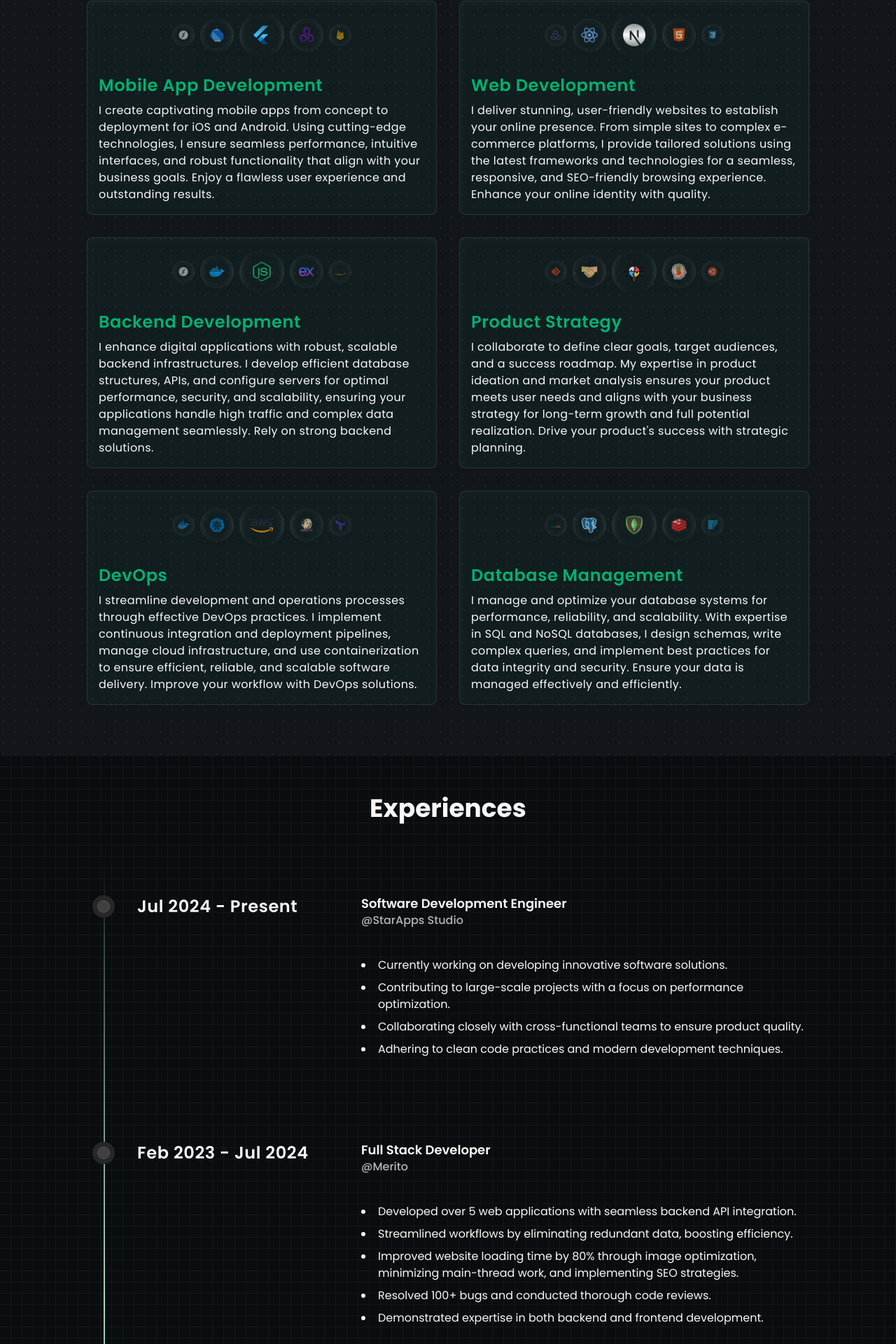
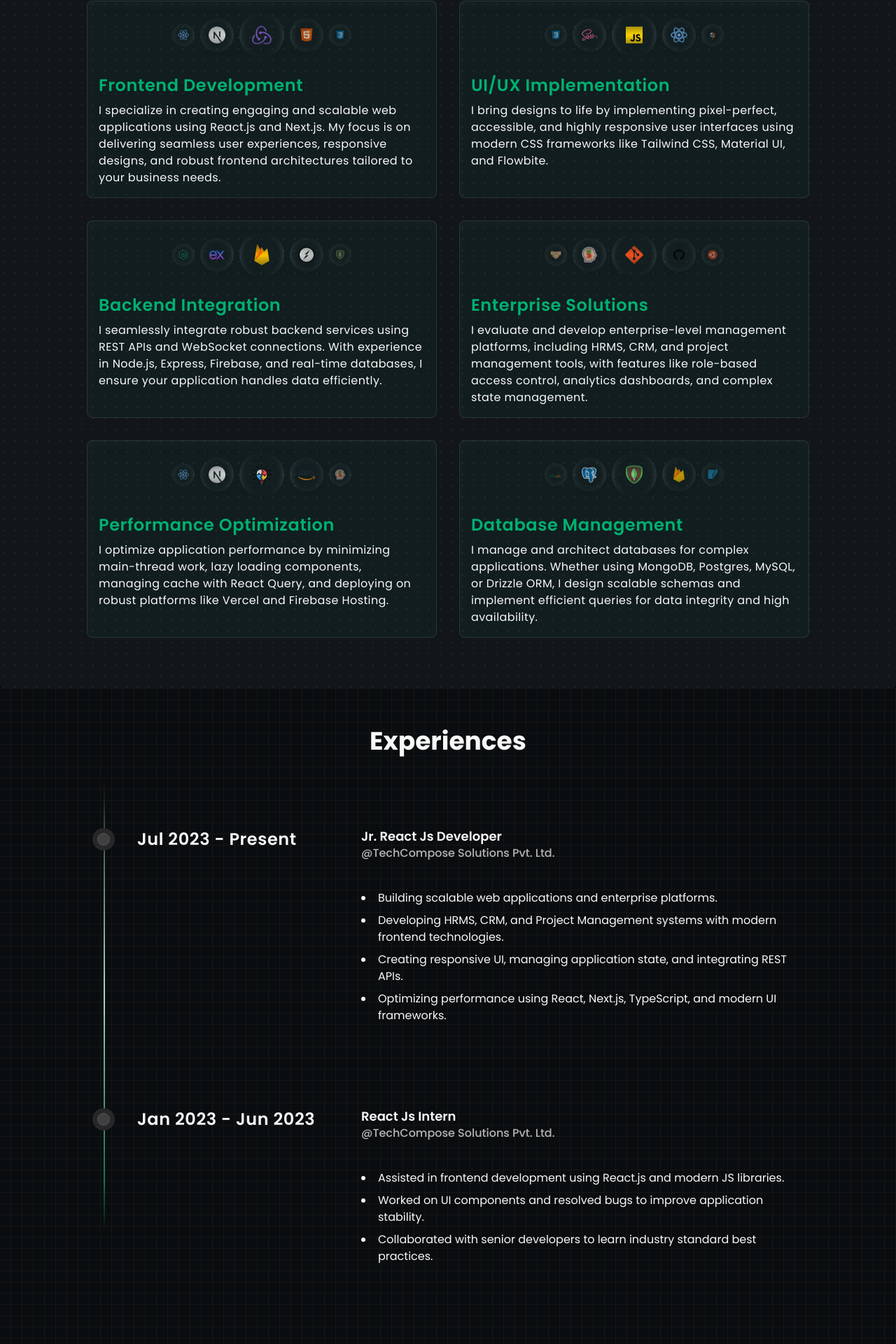
Before and after one commit to DhavalTank01/portfolio-nextjs, a Next.js app: page / in a window 1280 px wide. Shown: the part 959-2879 px from the top of the page at 70% size. Built offline with nearby package versions, Linux system fonts and the light colour scheme; what tailwindcss-debug-screens would draw is missing.

Commit message:
Update Resume data

```diff
--- a/src/constants/strings.ts
+++ b/src/constants/strings.ts
@@ -1,11 +1,11 @@
 class Strings {
   static github = "GitHub";
-  static githubLink = "https://www.github.com/dhavaltank";
-  static githubUsername = "dhavaltank02";
+  static githubLink = "https://github.com/DhavalTank01";
+  static githubUsername = "DhavalTank01";
 
   static linkedIn = "LinkedIn";
   static linkedInLink = "https://www.linkedin.com/in/dhaval-tank-0950ba177/";
-  static linkedInUsername = "dhavaltank";
+  static linkedInUsername = "dhaval-tank-0950ba177";
 
   static instagram = "Instagram";
   static instagramLink = "https://www.instagram.com/dhaval.tank.01";
--- a/src/data/experiences.ts
+++ b/src/data/experiences.ts
@@ -2,59 +2,29 @@ import { IExperienceItem } from "@/types";
 
 const experiences: IExperienceItem[] = [
   {
-    designation: "Software Development Engineer",
-    company: "StarApps Studio",
-    startDate: "Jul 2024",
+    designation: "Jr. React Js Developer",
+    company: "TechCompose Solutions Pvt. Ltd.",
+    startDate: "Jul 2023",
     isCurrentJob: true,
-    location: "Pune, India",
+    location: "Ahmadabad, India",
     description: [
-      "Currently working on developing innovative software solutions.",
-      "Contributing to large-scale projects with a focus on performance optimization.",
-      "Collaborating closely with cross-functional teams to ensure product quality.",
-      "Adhering to clean code practices and modern development techniques.",
+      "Building scalable web applications and enterprise platforms.",
+      "Developing HRMS, CRM, and Project Management systems with modern frontend technologies.",
+      "Creating responsive UI, managing application state, and integrating REST APIs.",
+      "Optimizing performance using React, Next.js, TypeScript, and modern UI frameworks.",
     ],
   },
   {
-    designation: "Full Stack Developer",
-    company: "Merito",
-    startDate: "Feb 2023",
-    endDate: "Jul 2024",
+    designation: "React Js Intern",
+    company: "TechCompose Solutions Pvt. Ltd.",
+    startDate: "Jan 2023",
+    endDate: "Jun 2023",
     isCurrentJob: false,
-    location: "Pune, India",
+    location: "Ahmadabad, India",
     description: [
-      "Developed over 5 web applications with seamless backend API integration.",
-      "Streamlined workflows by eliminating redundant data, boosting efficiency.",
-      "Improved website loading time by 80% through image optimization, minimizing main-thread work, and implementing SEO strategies.",
-      "Resolved 100+ bugs and conducted thorough code reviews.",
-      "Demonstrated expertise in both backend and frontend development.",
-    ],
-  },
-  {
-    designation: "Full Stack Development Intern",
-    company: "TECHOX LLP",
-    startDate: "May 2021",
-    endDate: "Jul 2022",
-    isCurrentJob: false,
-    location: "Remote",
-    description: [
-      "Revamped and enhanced 3+ mobile apps using Flutter.",
-      "Deployed RESTful APIs for seamless app-server integration.",
-      "Integrated Google AdMob to effectively monetize applications.",
-      "Contributed to boosting app functionality and revenue generation.",
-    ],
-  },
-  {
-    designation: "Web Development Intern",
-    company: "Career Corner Education Pvt Ltd",
-    startDate: "Jul 2021",
-    endDate: "Nov 2021",
-    isCurrentJob: false,
-    location: "Remote",
-    description: [
-      "Spearheaded website development and enhancements for company portals.",
-      "Prioritized clean, reusable code with modern tech stacks.",
-      "Efficiently managed multiple tasks with minimal supervision.",
-      "Collaborated with senior team members to meet and exceed project goals.",
+      "Assisted in frontend development using React.js and modern JS libraries.",
+      "Worked on UI components and resolved bugs to improve application stability.",
+      "Collaborated with senior developers to learn industry standard best practices.",
     ],
   },
 ];
--- a/src/data/projects.ts
+++ b/src/data/projects.ts
@@ -2,119 +2,74 @@ import { IProjectItem, ProjectType, RepoType } from "@/types";
 
 const projects: IProjectItem[] = [
   {
-    id: "social-media-app-flutter",
-    title: "Social Media App",
+    id: "inventory-payment-management",
+    title: "Inventory & Payment Management System",
     description:
-      "A social media mobile application developed using Flutter, GetX, Firebase Notifications and Hive.",
-    icon: "/skills/flutter.svg",
-    repoType: RepoType.Public,
+      "Enterprise web application for managing inventory, transactions, and financial operations with import/export capabilities. Features multi-company architecture with role-based access control and real-time notifications.",
+    icon: "/skills/react.svg",
+    repoType: RepoType.Private,
     projectType: ProjectType.Personal,
-    githubUrl: "https://github.com/nixrajput/social-media-app-flutter",
-    url: "https://github.com/nixrajput/social-media-app-flutter/releases",
-    tags: ["Flutter", "Dart", "GetX", "Hive"],
+    tags: ["React 18", "TypeScript", "Redux Toolkit", "Socket.io", "Vite", "Tailwind CSS"],
   },
   {
-    id: "e-commerce-app-mern",
-    title: "E-commerce App",
+    id: "nextlogin",
+    title: "NextLogin",
     description:
-      "An e-commerce web application developed using React.js, Material UI, Redux, and Stripe.",
+      "Enterprise management platform with HRMS, CRM, and project management. Features include leave management, project tracking, real-time notifications, admin dashboard, analytics and reporting.",
     icon: "/skills/react.svg",
-    repoType: RepoType.Public,
+    repoType: RepoType.Private,
     projectType: ProjectType.Personal,
-    githubUrl: "https://github.com/nixrajput/ecommerce-web-reactjs",
-    url: "https://nixlab-shop.vercel.app",
-    tags: ["React.js", "Redux", "Material UI", "Stripe"],
+    tags: ["React", "Redux Toolkit", "Material-UI", "Socket.io", "Firebase Hosting"],
   },
   {
-    id: "video-calling-app-flutter",
-    title: "Video Calling App",
+    id: "rentably",
+    title: "Rentably",
     description:
-      "A video calling mobile application developed using Flutter and Agora SDK that allows users to call each other face to face.",
-    icon: "/skills/flutter.svg",
-    repoType: RepoType.Public,
+      "Peer-to-peer rental marketplace where users list items for rent and borrow from others. Built with Next.js, featuring a split payment system via Stripe, automated payouts, and real-time availability checks.",
+    icon: "/skills/nextjs.png",
+    repoType: RepoType.Private,
     projectType: ProjectType.Personal,
-    githubUrl: "https://github.com/nixrajput/video-calling-app-flutter",
-    url: "https://github.com/nixrajput/video-calling-app-flutter/releases",
-    tags: ["Flutter", "Dart", "GetX", "Agora SDK"],
+    tags: ["Next.js 13", "TypeScript", "Tailwind CSS", "Redux Toolkit", "React Query", "Stripe"],
   },
   {
-    id: "social-media-api-nodejs",
-    title: "Social Media API",
+    id: "percentologist",
+    title: "Percentologist",
     description:
-      "A RESTful API developed using Node.js, Express.js, and MongoDB to integrate backend and frontend with ease.",
-    icon: "/skills/nestjs.svg",
-    repoType: RepoType.Public,
+      "Comprehensive financial analytics and reporting platform for healthcare practices with QuickBooks integration, featuring role-based dashboards for admins and clients with benchmark reports.",
+    icon: "/skills/react.svg",
+    repoType: RepoType.Private,
     projectType: ProjectType.Personal,
-    githubUrl: "https://github.com/nixrajput/social-media-api-nodejs",
-    tags: ["Node.js", "Express.js", "MongoDB", "WebSocket"],
+    tags: ["React 17", "Styled Components", "React Query", "Redux", "Bootstrap"],
   },
   {
-    id: "grocery-list-maker-app-flutter",
-    title: "Grocery List Maker App",
+    id: "klink",
+    title: "Klink",
     description:
-      "A grocery list maker mobile application developed using Flutter, BloC, Hive DB, and PDF.",
-    icon: "/skills/flutter.svg",
-    repoType: RepoType.Public,
+      "Klink is a sleek application featuring a user-friendly interface, powered by a Firebase backend. It streamlines customer and employee data tracking, with a focus on managing leads.",
+    icon: "/skills/firebase.svg",
+    repoType: RepoType.Private,
     projectType: ProjectType.Personal,
-    githubUrl: "https://github.com/nixrajput/grocery-list-maker-flutter",
-    url: "https://github.com/nixrajput/grocery-list-maker-flutter/releases/latest",
-    tags: ["Flutter", "Dart", "BLoC", "PDF", "Hive"],
+    tags: ["React.js", "SCSS", "Firebase"],
   },
   {
-    id: "e-commerce-api-nodejs",
-    title: "E-commerce API",
+    id: "biz-transact",
+    title: "Biz Transact Support Frontend",
     description:
-      "A RESTful API developed using Node.js, Express.js, MongoDB, and Stripe to integrate e-commerce backend.",
-    icon: "/skills/nodejs.svg",
-    repoType: RepoType.Public,
+      "A React-based admin dashboard for managing business transactions, including user management, sales records, Inventory, support tickets, and B2B operations.",
+    icon: "/skills/react.svg",
+    repoType: RepoType.Private,
     projectType: ProjectType.Personal,
-    githubUrl: "https://github.com/nixrajput/ecommerce-api-nodejs",
-    tags: ["Node.js", "Express.js", "MongoDB", "Stripe"],
+    tags: ["React 18", "TypeScript", "Vite", "Tailwind CSS", "Firebase"],
   },
   {
-    id: "flutter-carousel-widget-package",
-    title: "Flutter Carousel Widget Package",
+    id: "e-commerce",
+    title: "E-commerce Website",
     description:
-      "A customizable carousel widget for Flutter, offering features such as infinite scrolling, auto-scrolling, custom child widgets, pre-built indicators, expandable child widgets, auto-sized child support, and enlarged center page.",
-    icon: "/skills/flutter.svg",
-    repoType: RepoType.Public,
+      "This website has a home, category, product details, cart, Wishlist, log in, signup, etc.",
+    icon: "/skills/nodejs.svg",
+    repoType: RepoType.Private,
     projectType: ProjectType.Personal,
-    githubUrl: "https://github.com/nixrajput/flutter-carousel-widget-package",
-    tags: ["Flutter", "Dart", "Carousel"],
-  },
-  {
-    id: "get-time-ago-package",
-    title: "GetTimeAgo Package",
-    description:
-      "A Dart package that converts and formats DateTime objects into human-readable 'time ago' strings, such as '20 seconds ago', 'a minute ago', or '7 hours ago'.",
-    icon: "/skills/dart.svg",
-    repoType: RepoType.Public,
-    projectType: ProjectType.Personal,
-    githubUrl: "https://github.com/nixrajput/gettimeago",
-    tags: ["Dart", "DateTime", "Formatting"],
-  },
-  {
-    id: "portfolio-website",
-    title: "Portfolio Website",
-    description:
-      "This repository contains the source code for a portfolio website built using Next.js and Sass.",
-    icon: "/skills/nextjs.png",
-    repoType: RepoType.Public,
-    projectType: ProjectType.Personal,
-    githubUrl: "https://github.com/nixrajput/portfolio-website",
-    url: "https://nixrajput.dev",
-    tags: ["Next.js", "Sass", "Web Development"],
-  },
-  {
-    id: "bus-reservation-system-management",
-    title: "Bus Reservation System Management",
-    description:
-      "This repository contains the Bus Reservation System Management project developed using Object Oriented Programming (OOP) and File Handling concepts in C++.",
-    icon: "/skills/cpp.png",
-    repoType: RepoType.Public,
-    projectType: ProjectType.Personal,
-    githubUrl: "https://github.com/nixrajput/bus-reservation-system",
-    tags: ["C++", "OOP", "File Handling"],
+    tags: ["ReactJS", "NodeJS", "Express JS", "MongoDB"],
   },
 ];
 export default projects;
--- a/src/data/services.ts
+++ b/src/data/services.ts
@@ -3,75 +3,68 @@ import { IServiceItem } from "@/types";
 const services: IServiceItem[] = [
   {
     id: 1,
-    title: "Mobile App Development",
+    title: "Frontend Development",
     icons: [
-      "/skills/socket-io.png",
-      "/skills/dart.svg",
-      "/skills/flutter.svg",
-      "/skills/getx.png",
-      "/skills/firebase.svg",
+      "/skills/react.svg",
+      "/skills/nextjs.png",
+      "/skills/redux.svg",
+      "/skills/html.svg",
+      "/skills/css.svg",
     ],
-    shortDescription:
-      "I create engaging mobile applications for your audience.",
-    description:
-      "I create captivating mobile apps from concept to deployment for iOS and Android. Using cutting-edge technologies, I ensure seamless performance, intuitive interfaces, and robust functionality that align with your business goals. Enjoy a flawless user experience and outstanding results.",
+    shortDescription: "I build dynamic and responsive web applications.",
+    description: "I specialize in creating engaging and scalable web applications using React.js and Next.js. My focus is on delivering seamless user experiences, responsive designs, and robust frontend architectures tailored to your business needs.",
   },
   {
     id: 2,
-    title: "Web Development",
+    title: "UI/UX Implementation",
     icons: [
-      "/skills/redux.svg",
+      "/skills/css.svg",
+      "/skills/sass.svg",
+      "/skills/javascript.svg",
       "/skills/react.svg",
-      "/skills/nextjs.png",
-      "/skills/html.svg",
-      "/skills/css.svg",
+      "/images/logical-thinking.png",
     ],
-    shortDescription: "I build visually stunning and user-friendly websites.",
-    description:
-      "I deliver stunning, user-friendly websites to establish your online presence. From simple sites to complex e-commerce platforms, I provide tailored solutions using the latest frameworks and technologies for a seamless, responsive, and SEO-friendly browsing experience. Enhance your online identity with quality.",
+    shortDescription: "I translate designs into pixel-perfect interfaces.",
+    description: "I bring designs to life by implementing pixel-perfect, accessible, and highly responsive user interfaces using modern CSS frameworks like Tailwind CSS, Material UI, and Flowbite.",
   },
   {
     id: 3,
-    title: "Backend Development",
+    title: "Backend Integration",
     icons: [
-      "/skills/socket-io.png",
-      "/skills/docker.png",
       "/skills/nodejs.svg",
       "/skills/express.svg",
-      "/skills/aws.svg",
+      "/skills/firebase.svg",
+      "/skills/socket-io.png",
+      "/skills/mongodb.svg",
     ],
-    shortDescription: "I create robust and scalable backend infrastructures.",
-    description:
-      "I enhance digital applications with robust, scalable backend infrastructures. I develop efficient database structures, APIs, and configure servers for optimal performance, security, and scalability, ensuring your applications handle high traffic and complex data management seamlessly. Rely on strong backend solutions.",
+    shortDescription: "I integrate RESTful APIs and real-time backend services.",
+    description: "I seamlessly integrate robust backend services using REST APIs and WebSocket connections. With experience in Node.js, Express, Firebase, and real-time databases, I ensure your application handles data efficiently.",
   },
   {
     id: 4,
-    title: "Product Strategy",
+    title: "Enterprise Solutions",
     icons: [
+      "/images/collaboration.png",
+      "/images/analytical-skills.png",
       "/skills/git.svg",
-      "/images/collaboration.png",
-      "/images/logical-thinking.png",
-      "/images/analytical-skills.png",
+      "/skills/github.svg",
       "/skills/ubuntu.png",
     ],
-    shortDescription:
-      "I define goals, target audiences, and roadmap for success.",
-    description:
-      "I collaborate to define clear goals, target audiences, and a success roadmap. My expertise in product ideation and market analysis ensures your product meets user needs and aligns with your business strategy for long-term growth and full potential realization. Drive your product's success with strategic planning.",
+    shortDescription: "I build complex HRMS, CRM, and Management platforms.",
+    description: "I evaluate and develop enterprise-level management platforms, including HRMS, CRM, and project management tools, with features like role-based access control, analytics dashboards, and complex state management.",
   },
   {
     id: 5,
-    title: "DevOps",
+    title: "Performance Optimization",
     icons: [
-      "/skills/docker.svg",
-      "/skills/kubernetes.svg",
+      "/skills/react.svg",
+      "/skills/nextjs.png",
+      "/images/logical-thinking.png",
       "/skills/aws.svg",
-      "/skills/jenkins.svg",
-      "/skills/terraform.svg",
+      "/images/analytical-skills.png",
     ],
-    shortDescription: "I streamline development and operations processes.",
-    description:
-      "I streamline development and operations processes through effective DevOps practices. I implement continuous integration and deployment pipelines, manage cloud infrastructure, and use containerization to ensure efficient, reliable, and scalable software delivery. Improve your workflow with DevOps solutions.",
+    shortDescription: "I optimize applications for maximum speed and scalability.",
+    description: "I optimize application performance by minimizing main-thread work, lazy loading components, managing cache with React Query, and deploying on robust platforms like Vercel and Firebase Hosting.",
   },
   {
     id: 6,
@@ -80,12 +73,11 @@ const services: IServiceItem[] = [
       "/skills/mysql.svg",
       "/skills/postgresql.svg",
       "/skills/mongodb.svg",
-      "/skills/redis.svg",
+      "/skills/firebase.svg",
       "/skills/sqlite.svg",
     ],
-    shortDescription: "I manage and optimize your database systems.",
-    description:
-      "I manage and optimize your database systems for performance, reliability, and scalability. With expertise in SQL and NoSQL databases, I design schemas, write complex queries, and implement best practices for data integrity and security. Ensure your data is managed effectively and efficiently.",
+    shortDescription: "I manage state and optimize complex data structures.",
+    description: "I manage and architect databases for complex applications. Whether using MongoDB, Postgres, MySQL, or Drizzle ORM, I design scalable schemas and implement efficient queries for data integrity and high availability.",
   },
 ];
 
--- a/src/data/skills.ts
+++ b/src/data/skills.ts
@@ -5,19 +5,24 @@ const skills: ISkillListItem[] = [
     title: "Programming Languages",
     items: [
       {
-        title: "JavaScript",
+        title: "JavaScript (ES6+)",
         level: SkillLevel.Expert,
         icon: "/skills/javascript.svg",
       },
       {
         title: "TypeScript",
-        level: SkillLevel.Intermediate,
+        level: SkillLevel.Expert,
         icon: "/skills/typescript.svg",
       },
       {
-        title: "Dart",
+        title: "HTML5",
         level: SkillLevel.Expert,
-        icon: "/skills/dart.svg",
+        icon: "/skills/html.svg",
+      },
+      {
+        title: "CSS3",
+        level: SkillLevel.Expert,
+        icon: "/skills/css.svg",
       },
     ],
   },
@@ -35,24 +40,24 @@ const skills: ISkillListItem[] = [
         icon: "/skills/react.svg",
       },
       {
-        title: "HTML",
+        title: "Redux Toolkit",
         level: SkillLevel.Expert,
-        icon: "/skills/html.svg",
+        icon: "/skills/redux.svg",
       },
       {
-        title: "CSS",
-        level: SkillLevel.Intermediate,
+        title: "Tailwind CSS",
+        level: SkillLevel.Expert,
         icon: "/skills/css.svg",
       },
       {
-        title: "SASS",
-        level: SkillLevel.Intermediate,
-        icon: "/skills/sass.svg",
+        title: "Material UI",
+        level: SkillLevel.Expert,
+        icon: "/skills/react.svg",
       },
       {
-        title: "Redux Toolkit",
-        level: SkillLevel.Expert,
-        icon: "/skills/redux.svg",
+        title: "React Bootstrap",
+        level: SkillLevel.Intermediate,
+        icon: "/skills/react.svg",
       },
     ],
   },
@@ -61,38 +66,18 @@ const skills: ISkillListItem[] = [
     items: [
       {
         title: "Node.js",
-        level: SkillLevel.Expert,
+        level: SkillLevel.Intermediate,
         icon: "/skills/nodejs.svg",
       },
       {
         title: "Express.js",
-        level: SkillLevel.Expert,
+        level: SkillLevel.Intermediate,
         icon: "/skills/express.svg",
       },
       {
         title: "Socket.io",
         level: SkillLevel.Intermediate,
         icon: "/skills/socket-io.png",
-      },
-      // {
-      //   title: "Nest.js",
-      //   level: SkillLevel.Beginner,
-      //   icon: "/skills/nestjs.svg",
-      // },
-    ],
-  },
-  {
-    title: "Mobile App Development",
-    items: [
-      {
-        title: "Flutter",
-        level: SkillLevel.Expert,
-        icon: "/skills/flutter.svg",
-      },
-      {
-        title: "GetX",
-        level: SkillLevel.Expert,
-        icon: "/skills/getx.png",
       },
     ],
   },
@@ -111,21 +96,21 @@ const skills: ISkillListItem[] = [
       },
       {
         title: "MySQL",
-        level: SkillLevel.Beginner,
+        level: SkillLevel.Intermediate,
         icon: "/skills/mysql.svg",
+      },
+      {
+        title: "Firebase",
+        level: SkillLevel.Expert,
+        icon: "/skills/firebase.svg",
       },
     ],
   },
   {
-    title: "DevOps/VCS",
+    title: "DevOps & Tools",
     items: [
       {
-        title: "Docker",
-        level: SkillLevel.Beginner,
-        icon: "/skills/docker.png",
-      },
-      {
-        title: "AWS",
+        title: "AWS S3 / CloudFront",
         level: SkillLevel.Intermediate,
         icon: "/skills/aws.svg",
       },
@@ -139,15 +124,20 @@ const skills: ISkillListItem[] = [
         level: SkillLevel.Expert,
         icon: "/skills/github.svg",
       },
+      {
+        title: "Docker",
+        level: SkillLevel.Beginner,
+        icon: "/skills/docker.png",
+      },
     ],
   },
   {
     title: "Miscellaneous",
     items: [
       {
-        title: "Firebase",
+        title: "Stripe",
         level: SkillLevel.Intermediate,
-        icon: "/skills/firebase.svg",
+        icon: "/skills/redis.svg",
       },
       {
         title: "Ubuntu",
```
